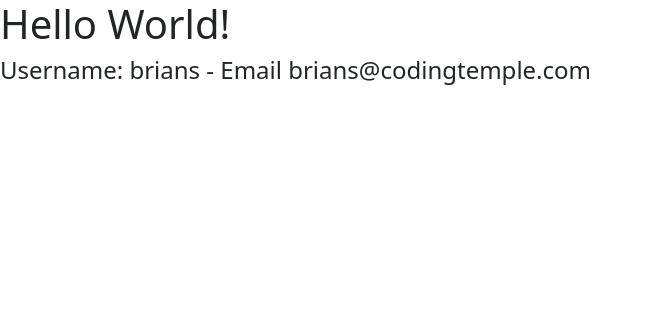
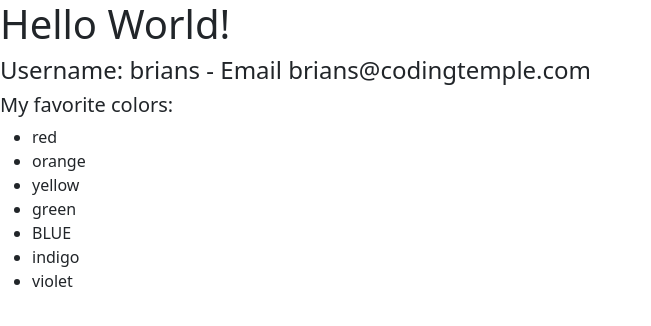
Before and after one commit to ibsy000/week6_intro_to_flask, a Flask app: page / in a window 1280 px wide. Shown: the top 326 px of the page, without its empty margins (0-651 px from the left). Run offline with Flask 2, Linux system fonts and the light colour scheme; some libraries are stand-ins or nearby versions.

Commit message:
added colors list to routes, added for loop and if statements in html from colors list

```diff
--- a/app/routes.py
+++ b/app/routes.py
@@ -7,7 +7,8 @@ def index():
         'username': 'brians',
         'email': 'brians@codingtemple.com'
     }
-    return render_template('index.html', user=user_info)
+    colors = ['red', 'orange', 'yellow', 'green', 'blue', 'indigo', 'violet']
+    return render_template('index.html', user=user_info, colors=colors)
 
 @app.route('/test')
 def test():
--- a/app/templates/index.html
+++ b/app/templates/index.html
@@ -15,6 +15,17 @@
 
         <h4>Username: {{ user['username'] }} - Email {{ user['email'] }}</h4>
 
+        <h5>My favorite colors:</h5>
+        <ul>
+            {% for color in colors %}
+                {% if color == 'blue' %}
+                    <li>{{ color.upper() }}</li>
+                {% else %}
+                    <li>{{ color }}</li>
+                {% endif %}
+            {% endfor %}
+        </ul>
+
         <script src="https://cdnjs.cloudflare.com/ajax/libs/popper.js/2.9.2/umd/popper.min.js"></script>
         <script src="https://cdnjs.cloudflare.com/ajax/libs/twitter-bootstrap/5.1.0/js/bootstrap.min.js"></script>
     </body>
```
